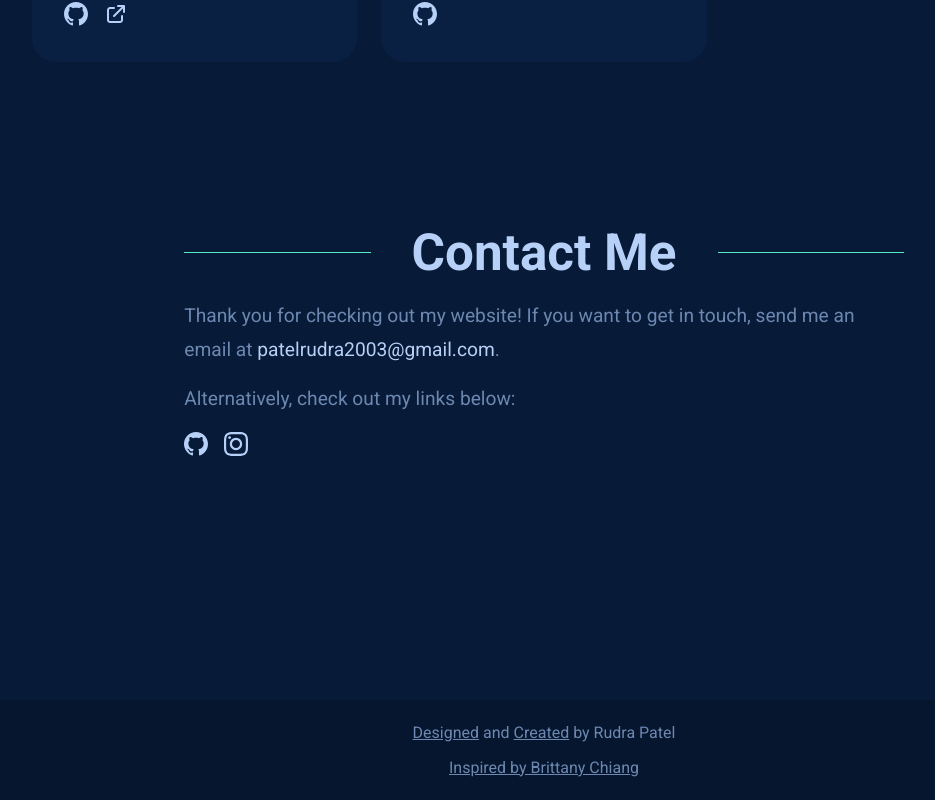
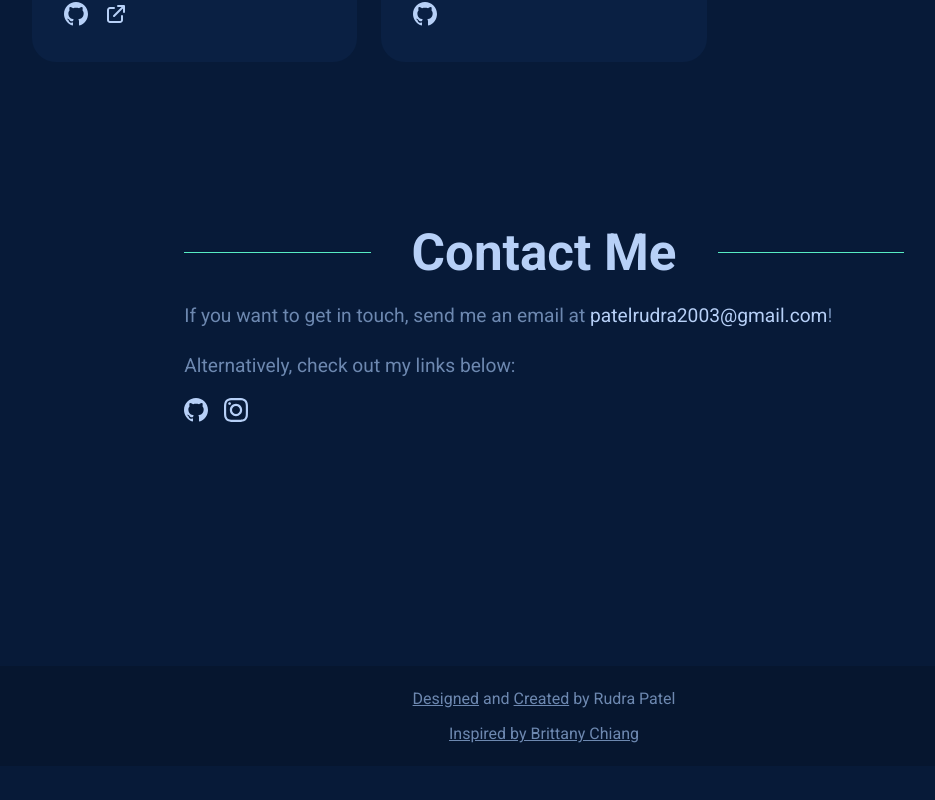
Before and after one commit to RudraPatel2003/rudrapatel, a React (Create React App) app: page / in a window 1280 px wide. Shown: the part 2516-3316 px from the top of the page, without its empty margins (96-1031 px from the left). After the commit the page ends 3282 px from the top, so only its background shows below. Built offline with nearby package versions, Linux system fonts and the light colour scheme.

Commit message:
Updates contact wording

```diff
--- a/src/components/Contact.js
+++ b/src/components/Contact.js
@@ -78,7 +78,7 @@ export default function Contact() {
   return (
     <StyledContactSection id="contact">
       <h2>Contact Me</h2>
-      <p>Thank you for checking out my website! If you want to get in touch, send me an email at <a href={`mailto:${contactInformation.email}`} target="_blank" rel="noreferrer">{contactInformation.email}</a>.</p>
+      <p>If you want to get in touch, send me an email at <a href={`mailto:${contactInformation.email}`} target="_blank" rel="noreferrer">{contactInformation.email}</a>!</p>
       <p>Alternatively, check out my links below:</p>
       <StyledLinks>
         {contactInformation.github && <a href={contactInformation.github} target="_blank" rel="noreferrer"> <GitHubIcon /> </a>}
```
